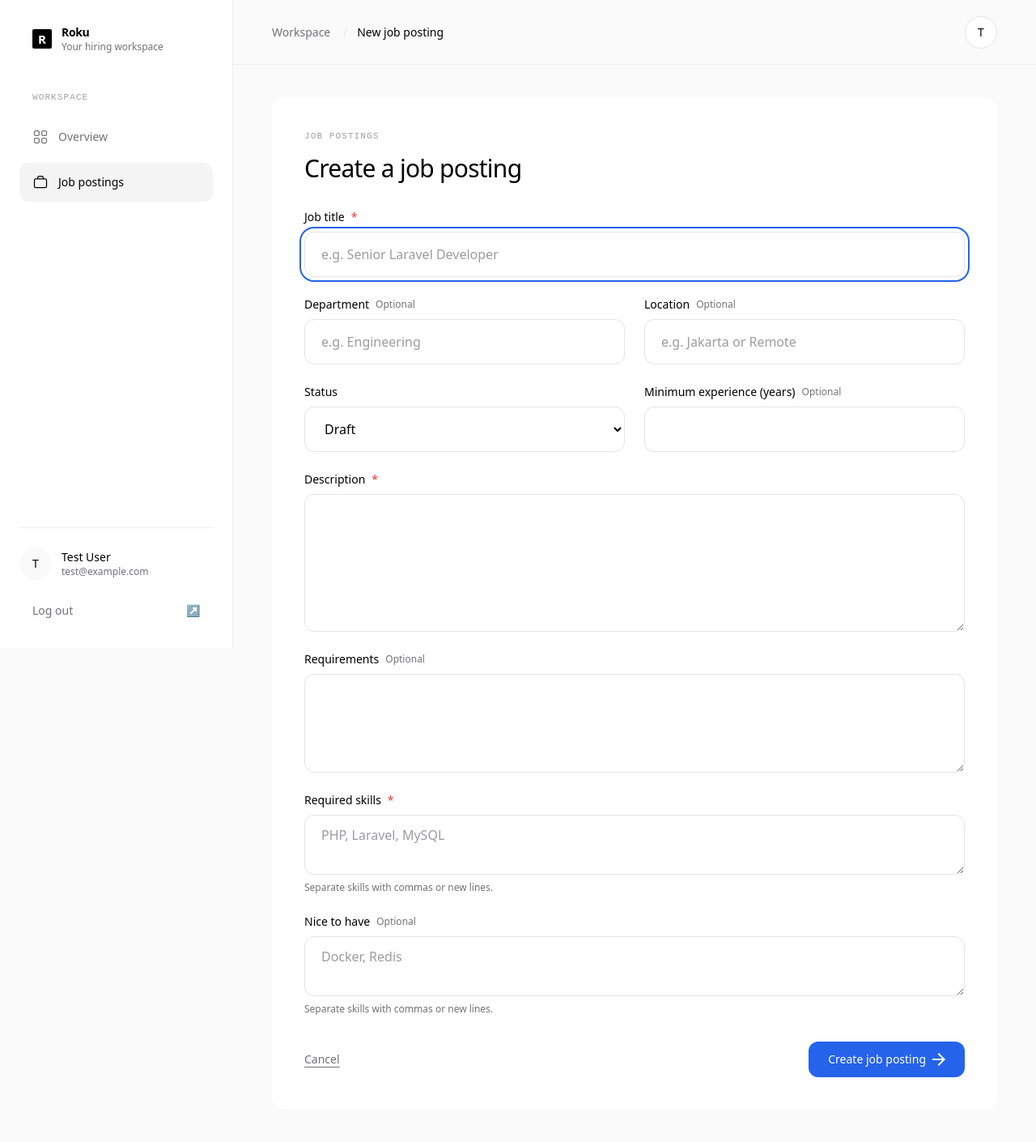
After one commit to farelhasudungan/ai-hiring-agent, a Laravel app: page /job-postings/create in a window 1280 px wide. The commit adds this page. Shown: the whole page at 81% size. Run offline with Laravel 12, Linux system fonts and the light colour scheme; a user stored in the database is signed in; data comes from the database, SQL or seed files in the repository; style sheets or scripts are compiled from the project's sources.

Commit message:
feat: job posting fix

```diff
--- a/app/Http/Controllers/CompanyController.php
+++ b/app/Http/Controllers/CompanyController.php
@@ -4,7 +4,7 @@ namespace App\Http\Controllers;
 
 use App\Http\Requests\StoreCompanyRequest;
 use App\Models\Company;
-use App\Services\OnboardingService;
+use App\Services\AuthService;
 use DomainException;
 use Illuminate\Http\RedirectResponse;
 use Illuminate\Support\Facades\Gate;
@@ -20,10 +20,10 @@ class CompanyController extends Controller
         return view('companies.create');
     }
 
-    public function store(StoreCompanyRequest $request, OnboardingService $onboarding): RedirectResponse
+    public function store(StoreCompanyRequest $request, AuthService $auth): RedirectResponse
     {
         try {
-            $onboarding->createCompany($request->user(), $request->validated('name'));
+            $auth->createCompany($request->user(), $request->validated('name'));
         } catch (DomainException $exception) {
             throw ValidationException::withMessages(['name' => $exception->getMessage()]);
         }
--- /dev/null
+++ b/app/Http/Controllers/JobPostingController.php
@@ -0,0 +1,84 @@
+<?php
+
+namespace App\Http\Controllers;
+
+use App\Http\Requests\StoreJobPostingRequest;
+use App\Http\Requests\UpdateJobPostingRequest;
+use App\Models\JobPosting;
+use Illuminate\Http\RedirectResponse;
+use Illuminate\Http\Request;
+use Illuminate\Support\Facades\Gate;
+use Illuminate\View\View;
+
+class JobPostingController extends Controller
+{
+    public function index(Request $request): View
+    {
+        Gate::authorize('viewAny', JobPosting::class);
+
+        $jobPostings = JobPosting::query()
+            ->where('company_id', $request->user()->company_id)
+            ->withCount('applications')
+            ->when(
+                in_array($request->query('status'), JobPosting::STATUSES, true),
+                fn ($query) => $query->where('status', $request->query('status')),
+            )
+            ->latest()
+            ->paginate(10)
+            ->withQueryString();
+
+        return view('job-postings.index', ['jobPostings' => $jobPostings]);
+    }
+
+    public function create(): View
+    {
+        Gate::authorize('create', JobPosting::class);
+
+        return view('job-postings.create');
+    }
+
+    public function store(StoreJobPostingRequest $request): RedirectResponse
+    {
+        $jobPosting = JobPosting::query()->create([
+            ...$request->validated(),
+            'company_id' => $request->user()->company_id,
+        ]);
+
+        return redirect()->route('job-postings.show', $jobPosting)->with('status', 'Job posting created.');
+    }
+
+    public function show(JobPosting $jobPosting): View
+    {
+        Gate::authorize('view', $jobPosting);
+
+        return view('job-postings.show', ['jobPosting' => $jobPosting->loadCount('applications')]);
+    }
+
+    public function edit(JobPosting $jobPosting): View
+    {
+        Gate::authorize('update', $jobPosting);
+
+        return view('job-postings.edit', ['jobPosting' => $jobPosting]);
+    }
+
+    public function update(UpdateJobPostingRequest $request, JobPosting $jobPosting): RedirectResponse
+    {
+        $jobPosting->update($request->validated());
+
+        return redirect()->route('job-postings.show', $jobPosting)->with('status', 'Job posting updated.');
+    }
+
+    public function destroy(JobPosting $jobPosting): RedirectResponse
+    {
+        Gate::authorize('delete', $jobPosting);
+
+        if ($jobPosting->applications()->exists()) {
+            return redirect()->route('job-postings.show', $jobPosting)
+                ->with('status', 'This job posting has applications, so it cannot be deleted. Close it instead.');
+        }
+
+        $jobPosting->delete();
+
+        return redirect()->route('job-postings.index')->with('status', 'Job posting deleted.');
+    }
+}
--- a/app/Http/Controllers/RegistrationController.php
+++ b/app/Http/Controllers/RegistrationController.php
@@ -3,7 +3,7 @@
 namespace App\Http\Controllers;
 
 use App\Http\Requests\RegisterRequest;
-use App\Services\OnboardingService;
+use App\Services\AuthService;
 use Illuminate\Auth\Events\Registered;
 use Illuminate\Http\RedirectResponse;
 use Illuminate\Support\Facades\Auth;
@@ -16,10 +16,10 @@ class RegistrationController extends Controller
         return view('auth.register');
     }
 
-    public function store(RegisterRequest $request, OnboardingService $onboarding): RedirectResponse
+    public function store(RegisterRequest $request, AuthService $auth): RedirectResponse
     {
         $data = $request->validated();
-        $user = $onboarding->register($data['name'], $data['email'], $data['password']);
+        $user = $auth->register($data['name'], $data['email'], $data['password']);
 
         event(new Registered($user));
         Auth::login($user);
--- a/app/Models/JobPosting.php
+++ b/app/Models/JobPosting.php
@@ -25,6 +25,11 @@ class JobPosting extends Model
 {
     /** @use HasFactory<JobPostingFactory> */
     use HasFactory;
+
+    /**
+     * @var list<string>
+     */
+    public const STATUSES = ['draft', 'open', 'closed'];
 
     /**
      * Get the attributes that should be cast.
--- a/app/Repositories/OnboardingRepository.php
+++ b/app/Repositories/AuthRepository.php
@@ -5,7 +5,7 @@ namespace App\Repositories;
 use App\Models\Company;
 use App\Models\User;
 
-class OnboardingRepository
+class AuthRepository
 {
     /**
      * @param  array{name: string, email: string, password: string, company_id: null, role: string}  $attributes
--- a/app/Services/OnboardingService.php
+++ b/app/Services/AuthService.php
@@ -4,14 +4,14 @@ namespace App\Services;
 
 use App\Models\Company;
 use App\Models\User;
-use App\Repositories\OnboardingRepository;
+use App\Repositories\AuthRepository;
 use DomainException;
 use Illuminate\Support\Facades\DB;
 use Illuminate\Support\Str;
 
-class OnboardingService
+class AuthService
 {
-    public function __construct(private OnboardingRepository $repository)
+    public function __construct(private AuthRepository $repository)
     {
     }
 
--- a/resources/views/components/dashboard-sidebar.blade.php
+++ b/resources/views/components/dashboard-sidebar.blade.php
@@ -13,6 +13,13 @@
             <svg class="size-5 shrink-0" viewBox="0 0 24 24" fill="none" stroke="currentColor" stroke-width="1.5" aria-hidden="true"><rect x="3" y="3" width="7" height="7" rx="2"/><rect x="14" y="3" width="7" height="7" rx="2"/><rect x="3" y="14" width="7" height="7" rx="2"/><rect x="14" y="14" width="7" height="7" rx="2"/></svg>
             Overview
         </a>
+        @if ($user->company_id)
+            <a href="{{ route('job-postings.index') }}" @if (request()->routeIs('job-postings.*')) aria-current="page" @endif
+                @class(['flex min-h-12 items-center gap-3 rounded-xl px-4 text-sm font-medium transition', 'bg-zinc-100 text-ink' => request()->routeIs('job-postings.*'), 'text-muted hover:bg-zinc-50 hover:text-ink' => ! request()->routeIs('job-postings.*')])>
+                <svg class="size-5 shrink-0" viewBox="0 0 24 24" fill="none" stroke="currentColor" stroke-width="1.5" aria-hidden="true"><rect x="3" y="7" width="18" height="13" rx="2"/><path d="M8 7V5a2 2 0 0 1 2-2h4a2 2 0 0 1 2 2v2"/></svg>
+                Job postings
+            </a>
+        @endif
     </nav>
 
     <div class="mt-auto flex flex-col gap-6">
--- /dev/null
+++ b/resources/views/job-postings/_form.blade.php
@@ -0,0 +1,56 @@
+@props(['jobPosting' => null])
+
+@php
+    $skills = fn (string $field): ?string => old($field, $jobPosting ? implode(', ', $jobPosting->{$field} ?? []) : null);
+    $textareaClass = fn (string $field): string => 'w-full rounded-xl border bg-paper px-5 py-3 text-base placeholder:text-muted/70 ' . ($errors->has($field) ? 'border-red-700' : 'border-line');
+@endphp
+
+<div class="flex flex-col gap-6">
+    <x-form-input name="title" label="Job title" placeholder="e.g. Senior Laravel Developer" maxlength="255" :value="$jobPosting?->title" required autofocus />
+
+    <div class="grid gap-6 sm:grid-cols-2">
+        <x-form-input name="department" label="Department" placeholder="e.g. Engineering" maxlength="255" :value="$jobPosting?->department" />
+        <x-form-input name="location" label="Location" placeholder="e.g. Jakarta or Remote" maxlength="255" :value="$jobPosting?->location" />
+    </div>
+
+    <div class="grid gap-6 sm:grid-cols-2">
+        <div class="flex flex-col gap-2">
+            <label for="status" class="text-sm font-medium">Status</label>
+            <select id="status" name="status" class="{{ $textareaClass('status') }} min-h-14" required>
+                @foreach (\App\Models\JobPosting::STATUSES as $status)
+                    <option value="{{ $status }}" @selected(old('status', $jobPosting?->status ?? 'draft') === $status)>{{ ucfirst($status) }}</option>
+                @endforeach
+            </select>
+            @error('status')<p role="alert" class="text-sm text-red-800">{{ $message }}</p>@enderror
+        </div>
+        <x-form-input name="min_experience_years" label="Minimum experience (years)" type="number" min="0" max="60" :value="$jobPosting?->min_experience_years" />
+    </div>
+
+    <div class="flex flex-col gap-2">
+        <label for="description" class="flex items-center gap-2 text-sm font-medium">Description <span class="text-red-500" aria-hidden="true">*</span></label>
+        <textarea id="description" name="description" rows="6" maxlength="20000" required class="{{ $textareaClass('description') }}">{{ old('description', $jobPosting?->description) }}</textarea>
+        @error('description')<p role="alert" class="text-sm text-red-800">{{ $message }}</p>@enderror
+    </div>
+
+    <div class="flex flex-col gap-2">
+        <label for="requirements" class="flex items-center gap-2 text-sm font-medium">Requirements <span class="text-xs font-normal text-muted">Optional</span></label>
+        <textarea id="requirements" name="requirements" rows="4" maxlength="20000" class="{{ $textareaClass('requirements') }}">{{ old('requirements', $jobPosting?->requirements) }}</textarea>
+        @error('requirements')<p role="alert" class="text-sm text-red-800">{{ $message }}</p>@enderror
+    </div>
+
+    <div class="flex flex-col gap-2">
+        <label for="required_skills" class="flex items-center gap-2 text-sm font-medium">Required skills <span class="text-red-500" aria-hidden="true">*</span></label>
+        <textarea id="required_skills" name="required_skills" rows="2" required placeholder="PHP, Laravel, MySQL" class="{{ $textareaClass('required_skills') }}">{{ $skills('required_skills') }}</textarea>
+        <p class="text-xs text-muted">Separate skills with commas or new lines.</p>
+        @error('required_skills')<p role="alert" class="text-sm text-red-800">{{ $message }}</p>@enderror
+        @error('required_skills.*')<p role="alert" class="text-sm text-red-800">{{ $message }}</p>@enderror
+    </div>
+
+    <div class="flex flex-col gap-2">
+        <label for="nice_to_have" class="flex items-center gap-2 text-sm font-medium">Nice to have <span class="text-xs font-normal text-muted">Optional</span></label>
+        <textarea id="nice_to_have" name="nice_to_have" rows="2" placeholder="Docker, Redis" class="{{ $textareaClass('nice_to_have') }}">{{ $skills('nice_to_have') }}</textarea>
+        <p class="text-xs text-muted">Separate skills with commas or new lines.</p>
+        @error('nice_to_have')<p role="alert" class="text-sm text-red-800">{{ $message }}</p>@enderror
+        @error('nice_to_have.*')<p role="alert" class="text-sm text-red-800">{{ $message }}</p>@enderror
+    </div>
+</div>
--- /dev/null
+++ b/resources/views/job-postings/create.blade.php
@@ -0,0 +1,17 @@
+<x-dashboard-layout title="New job posting">
+    <section class="flex w-full flex-col gap-8 rounded-2xl bg-paper p-6 sm:p-10" aria-labelledby="job-posting-heading">
+        <div class="flex flex-col gap-3">
+            <p class="font-mono text-[11px] tracking-[0.1em] text-zinc-400 uppercase">Job postings</p>
+            <h1 id="job-posting-heading" class="text-3xl leading-tight font-medium tracking-tight">Create a job posting</h1>
+        </div>
+
+        <form action="{{ route('job-postings.store') }}" method="POST" class="flex flex-col gap-8">
+            @csrf
+            @include('job-postings._form')
+            <div class="flex flex-wrap items-center justify-between gap-4">
+                <a href="{{ route('job-postings.index') }}" class="inline-flex min-h-11 items-center text-sm text-muted underline underline-offset-4">Cancel</a>
+                <x-primary-button>Create job posting</x-primary-button>
+            </div>
+        </form>
+    </section>
+</x-dashboard-layout>
--- a/routes/web.php
+++ b/routes/web.php
@@ -2,6 +2,7 @@
 
 use App\Http\Controllers\CompanyController;
 use App\Http\Controllers\DashboardController;
+use App\Http\Controllers\JobPostingController;
 use App\Http\Controllers\RegistrationController;
 use App\Http\Controllers\SessionController;
 use Illuminate\Support\Facades\Route;
@@ -22,4 +23,5 @@ Route::middleware('auth')->group(function (): void {
     Route::get('/dashboard', DashboardController::class)->name('dashboard');
     Route::post('/logout', [SessionController::class, 'destroy'])->name('logout');
     Route::resource('companies', CompanyController::class)->only(['create', 'store']);
+    Route::resource('job-postings', JobPostingController::class);
 });
```
Also changed, not shown: app/Http/Requests/StoreJobPostingRequest.php (added, +69 -0 lines), app/Http/Requests/UpdateJobPostingRequest.php (added, +18 -0 lines), app/Policies/JobPostingPolicy.php (added, +46 -0 lines), resources/views/job-postings/edit.blade.php (added, +18 -0 lines), resources/views/job-postings/index.blade.php (added, +36 -0 lines), resources/views/job-postings/show.blade.php (added, +48 -0 lines), tests/Feature/AuthServiceTest.php (renamed from tests/Feature/OnboardingServiceTest.php, +4 -4 lines), tests/Feature/JobPostingControllerTest.php (added, +139 -0 lines).
